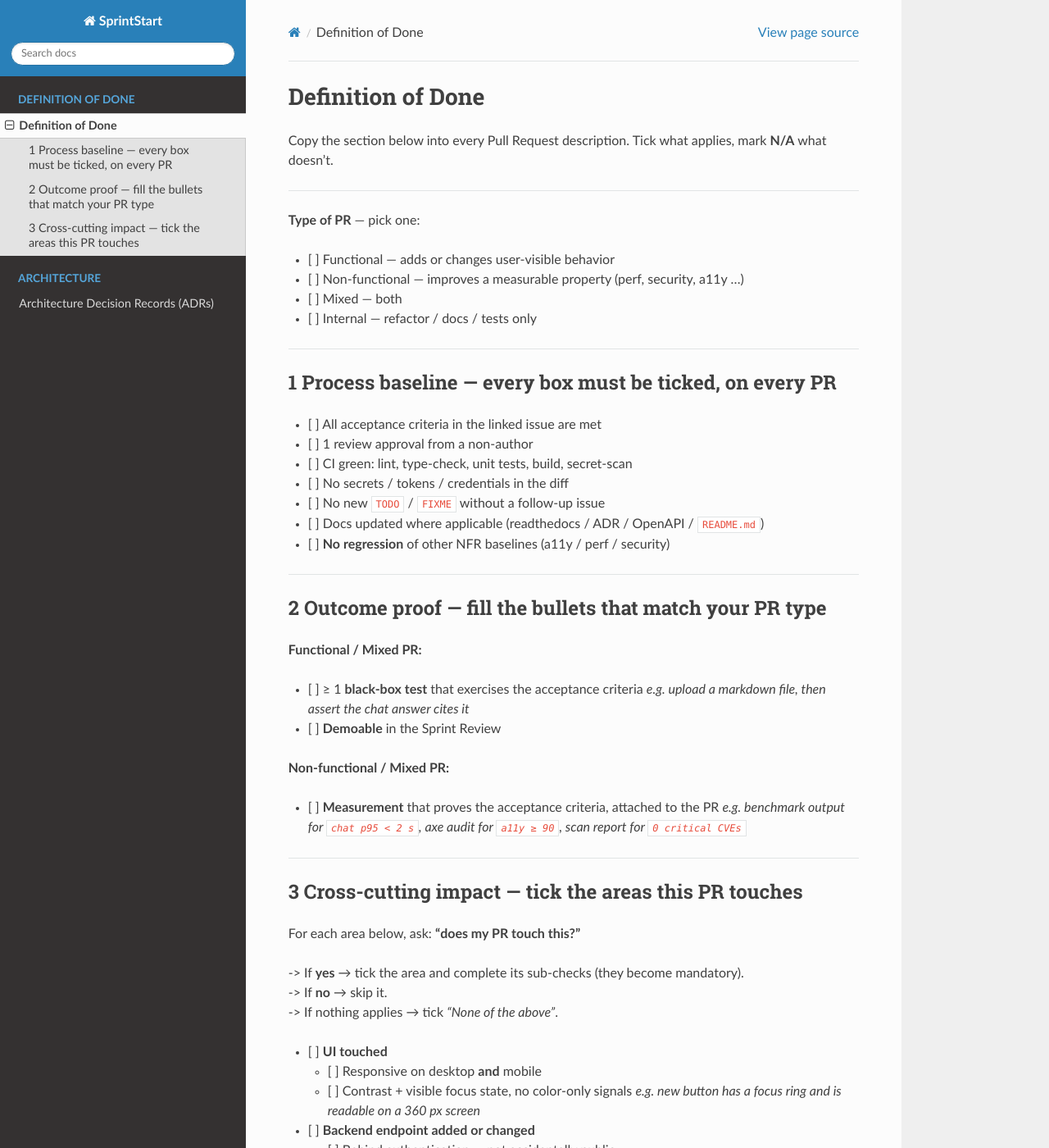
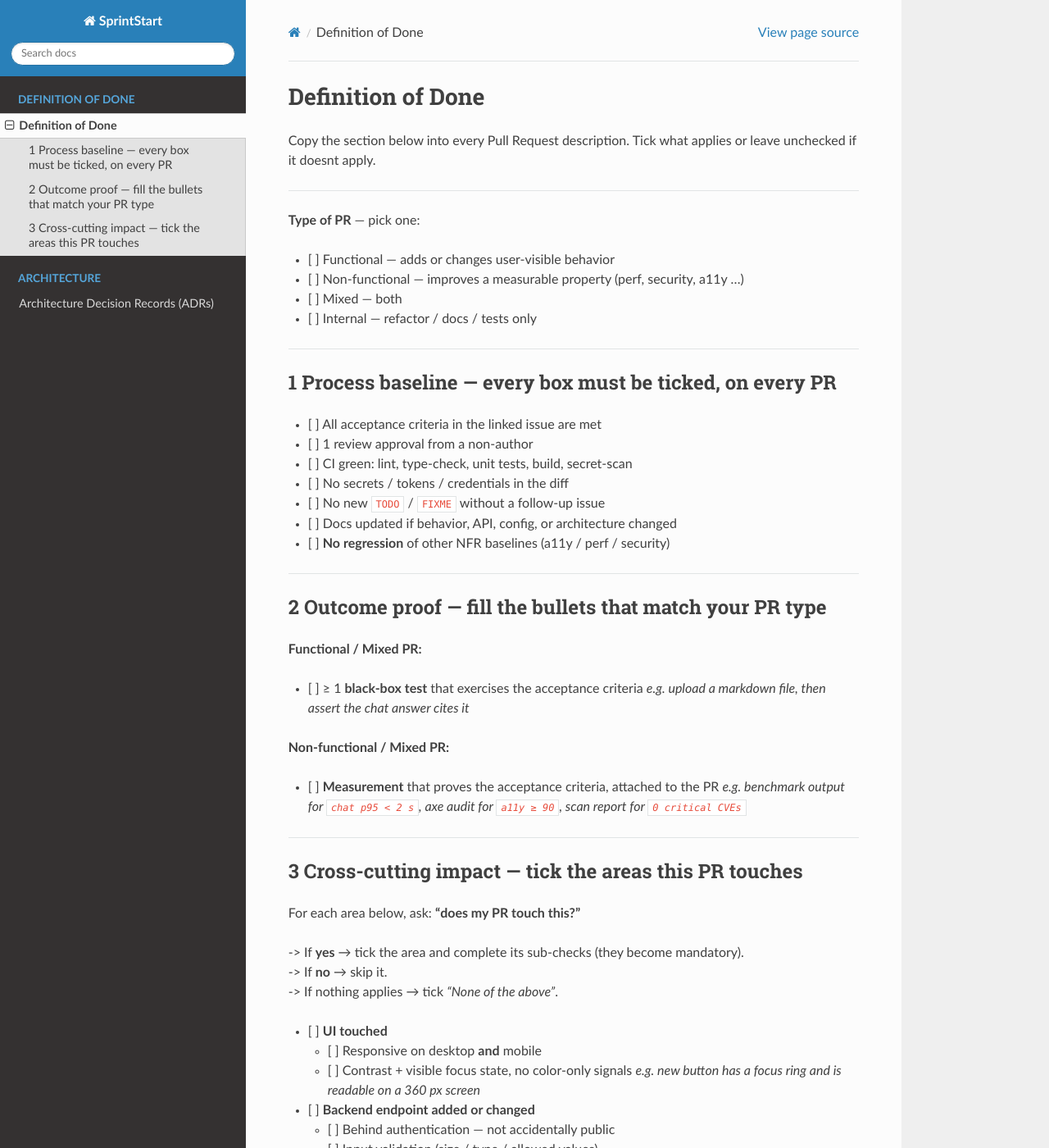
Before and after one commit to SprintStartProject/Wiki, a Sphinx documentation site: the page built from docs/source/dev-manuals/definition-of-done.md, in a window 1280 px wide and 1400 px high. Shown: the whole window at 82% size. Built offline with Sphinx 7.4.7 and the Read the Docs theme 3.1.0, drawn with Linux system fonts in a browser that asks for light colours.

Commit message:
Apply review: move DoD to dev-manuals and minor update of DoD

```diff
--- a/docs/source/definition-of-done.md
+++ b/docs/source/dev-manuals/definition-of-done.md
@@ -1,7 +1,6 @@
 # Definition of Done
 
-Copy the section below into every Pull Request description. Tick what applies,
-mark **N/A** what doesn't.
+Copy the section below into every Pull Request description. Tick what applies or leave unchecked if it doesnt apply.
 
 ---
 
@@ -22,7 +21,7 @@ mark **N/A** what doesn't.
 - [ ] CI green: lint, type-check, unit tests, build, secret-scan
 - [ ] No secrets / tokens / credentials in the diff
 - [ ] No new `TODO` / `FIXME` without a follow-up issue
-- [ ] Docs updated where applicable (readthedocs / ADR / OpenAPI / `README.md`)
+- [ ] Docs updated if behavior, API, config, or architecture changed
 - [ ] **No regression** of other NFR baselines (a11y / perf / security)
 
 ---
@@ -33,7 +32,7 @@ mark **N/A** what doesn't.
 
 - [ ] ≥ 1 **black-box test** that exercises the acceptance criteria
   *e.g. upload a markdown file, then assert the chat answer cites it*
-- [ ] **Demoable** in the Sprint Review
+
 
 **Non-functional / Mixed PR:**
 
--- a/docs/source/index.rst
+++ b/docs/source/index.rst
@@ -12,7 +12,7 @@ Contents
    :maxdepth: 2
    :caption: Definition of Done
 
-   definition-of-done
+   dev-manuals/definition-of-done
 
 .. toctree::
    :maxdepth: 2
```
